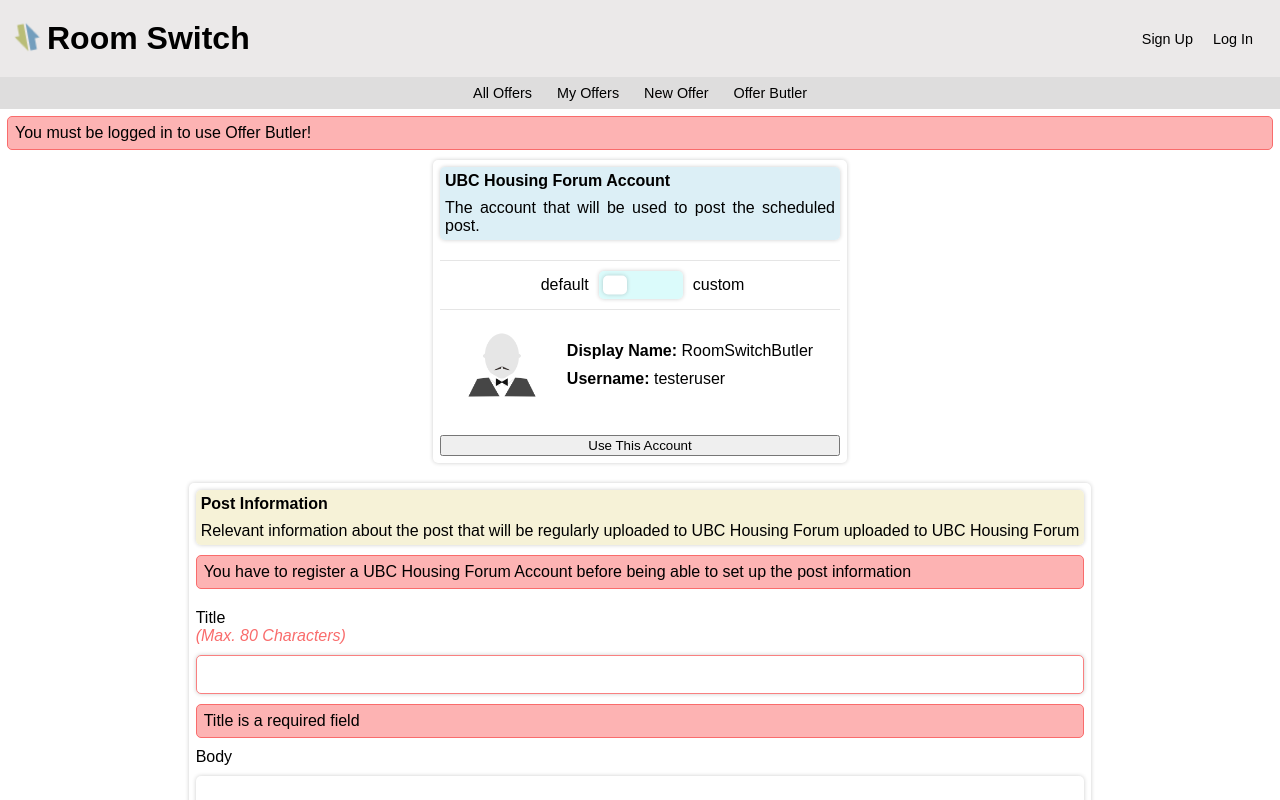
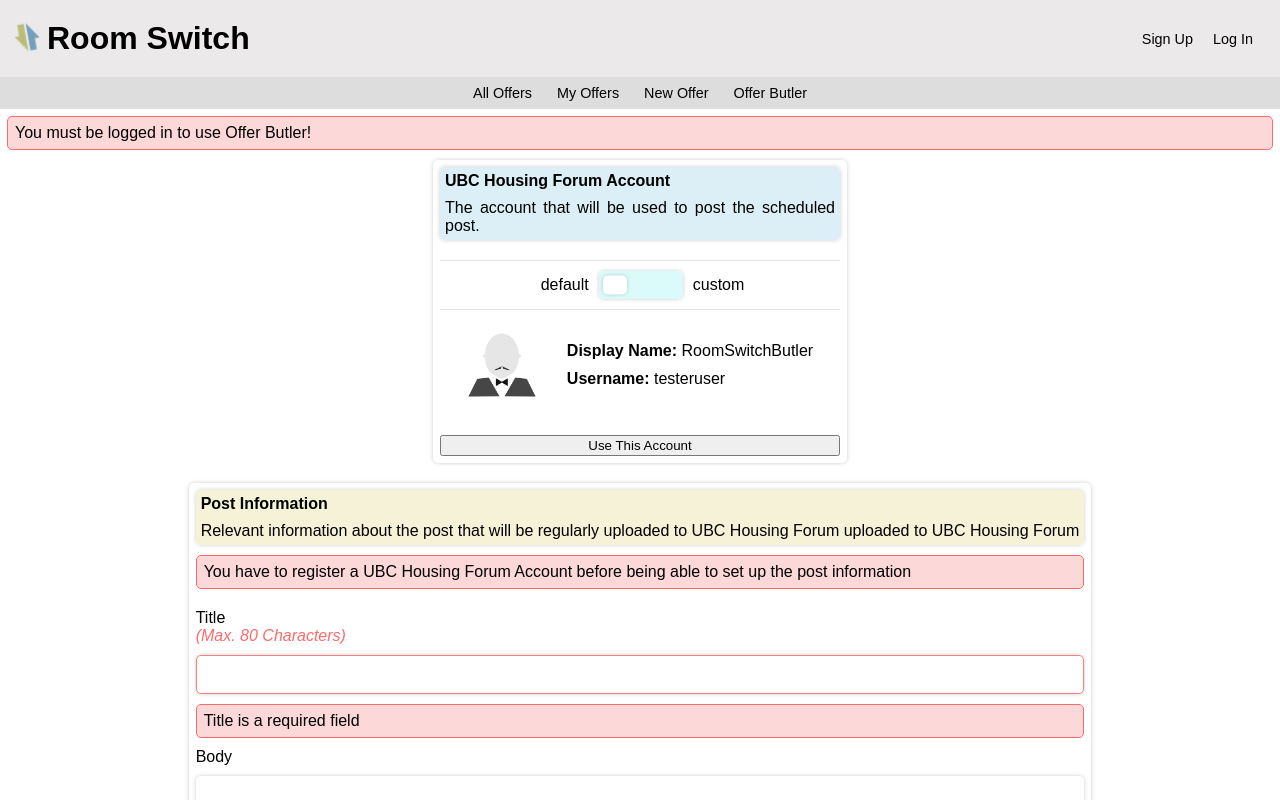
Before and after one commit to stankur/rs-frontend, a React (Create React App) app: page /offer-butler in a window 1280 px wide. Shown: the top 800 px of the page. Built offline with nearby package versions, Linux system fonts and the light colour scheme.

Commit message:
lighten the color of error notification

```diff
--- a/src/commonComponents/Notification/ErrorNotification.js
+++ b/src/commonComponents/Notification/ErrorNotification.js
@@ -3,7 +3,7 @@ import styled from "styled-components";
 
 const ErrorNotification = styled(ContainerDiv)`
 	box-shadow: none;
-	background-color: #fdb3b3ff;
+	background-color: #fcd8d8ff;
 	border: 1px solid #f96c6cff;
 `;
 
--- a/src/routes/OfferButler/MuutPost.js
+++ b/src/routes/OfferButler/MuutPost.js
@@ -46,6 +46,7 @@ const MuutPostFormContainer = function ({ muutAccount, children }) {
 					display: "flex",
 					flexDirection: "column",
 					gap: "10px",
+					flexGrow: 1,
 				}}
 			>
 				<Title style={{ backgroundColor: "#f5f1d3e6" }}>
```
